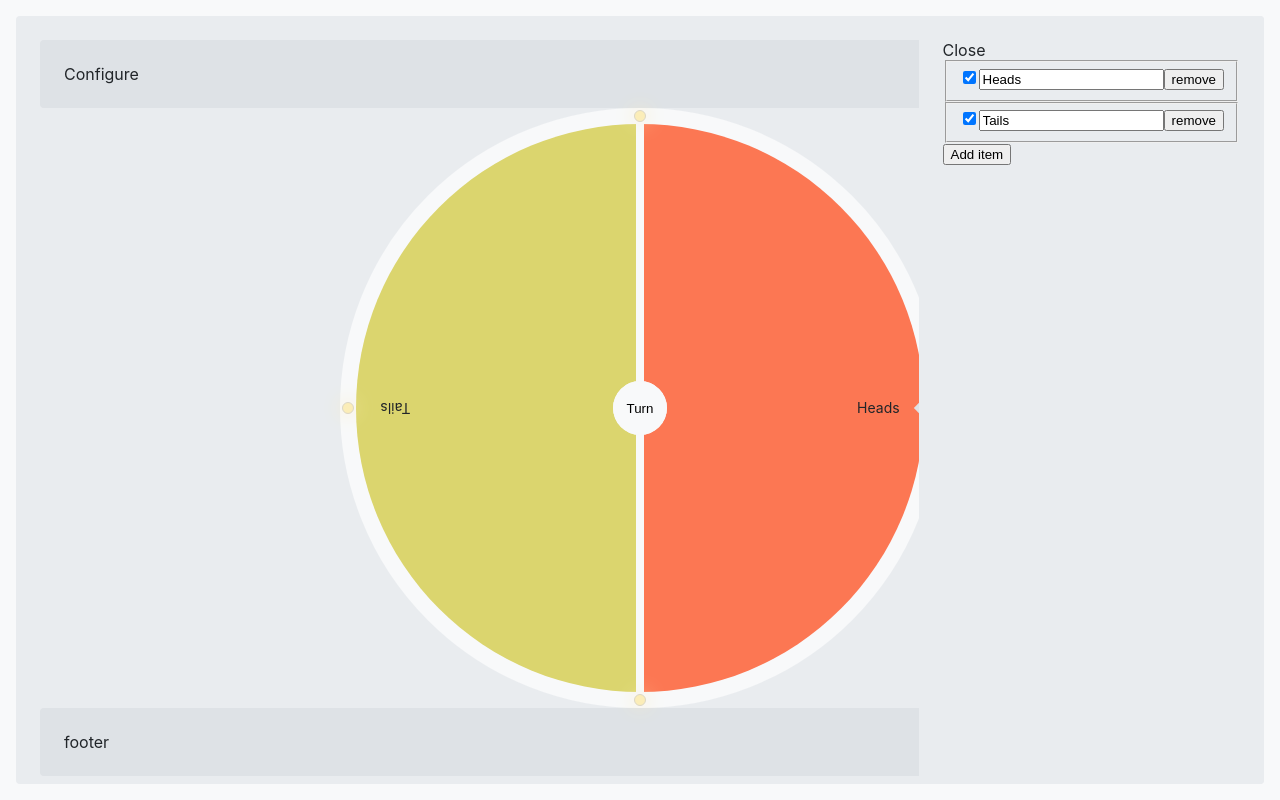
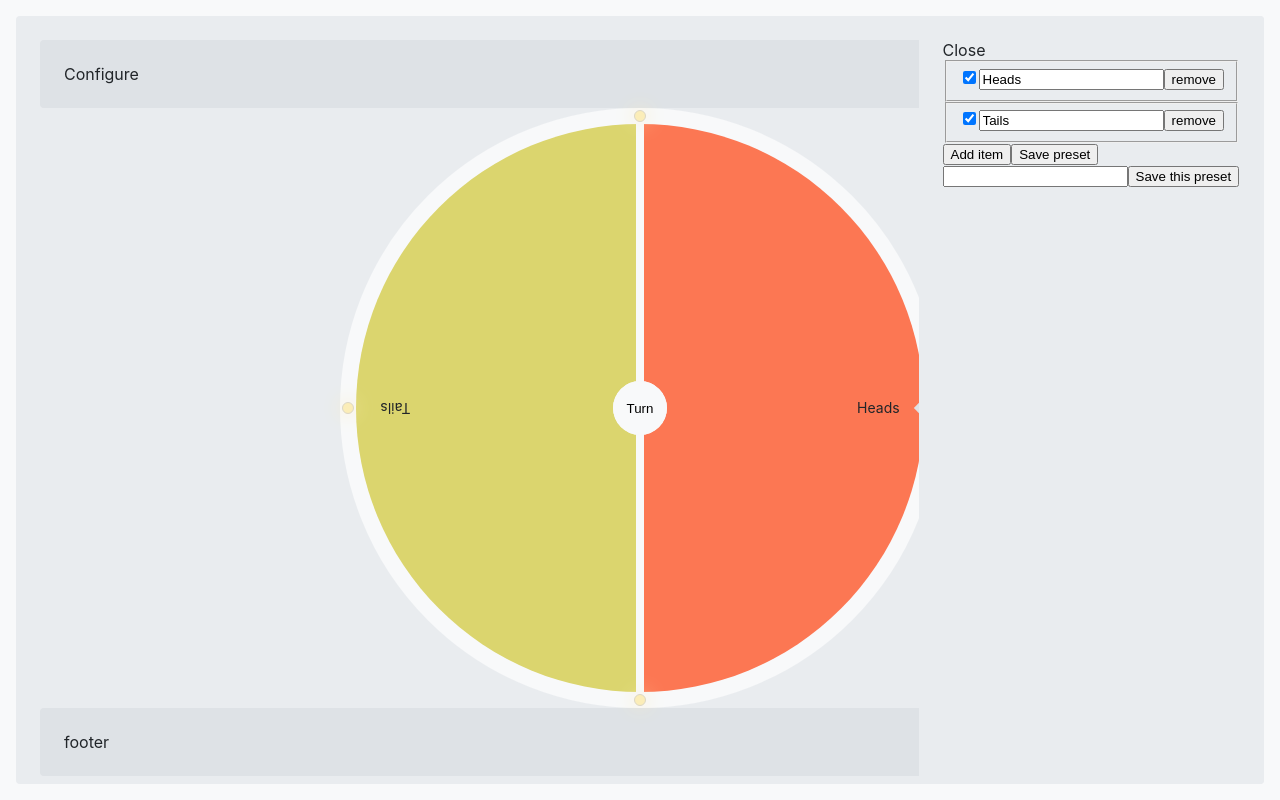
Before and after one commit to LoicGoyet/the-weel, a Next.js app: page / in a window 1280 px wide. Built offline with nearby package versions, Linux system fonts and the light colour scheme.

Commit message:
Save and load presets from localstorage

```diff
--- a/components/Form/index.tsx
+++ b/components/Form/index.tsx
@@ -1,3 +1,4 @@
+import React from 'react';
 import {
   addNewItem,
   getIsItemDrafted,
@@ -8,14 +9,16 @@ import {
   setItemAsUndrafted,
   updateItemLabel,
 } from '../../data/wheel';
+import NewPresetForm from '../NewPresetForm';
+import LoadPresetForm from '../LoadPresetForm';
+import {setPreset} from '../../services/setPreset';
 
 export type Props = {
-  className?: string;
   items: Items;
   onChange: (items: Items) => void;
 };
 
-const Form = ({className, items, onChange}: Props) => {
+const Form = ({items, onChange}: Props) => {
   const handleLabelChange = (
     e: React.ChangeEvent<HTMLInputElement>,
     itemId: Item['id'],
@@ -45,8 +48,17 @@ const Form = ({className, items, onChange}: Props) => {
     }
   };
 
+  const handlePresetSubmit = (name: string) => {
+    setPreset(name, items);
+  };
+
+  const handleLoadPresetSubmit = (items: Items) => {
+    onChange(items);
+  };
+
   return (
-    <form className={className}>
+    <React.Fragment>
+      <form>
         {items.allIds.map(itemId => {
           const item = items.byId[itemId] as Item;
           const isItemDrafted = getIsItemDrafted(item.id, items);
@@ -74,7 +86,12 @@ const Form = ({className, items, onChange}: Props) => {
         <button type='button' onClick={handleAddItemClick}>
           Add item
         </button>
+        <button type='button'>Save preset</button>
       </form>
+
+      <NewPresetForm onSubmit={handlePresetSubmit} />
+      <LoadPresetForm onSubmit={handleLoadPresetSubmit} />
+    </React.Fragment>
   );
 };
 
--- /dev/null
+++ b/components/LoadPresetForm/index.tsx
@@ -0,0 +1,42 @@
+import React from 'react';
+import {Items, Presets} from '../../data/wheel';
+import {getPresets} from '../../services/getPreset';
+
+type Props = {
+  onSubmit: (items: Items) => void;
+};
+
+const NewPresetForm = ({onSubmit}: Props) => {
+  const [presets, setPresets] = React.useState<Presets>(getPresets());
+
+  const updatePresets = () => {
+    setPresets(getPresets());
+  };
+
+  React.useEffect(() => {
+    window.addEventListener('presetsUpdated', updatePresets);
+
+    return () => {
+      window.removeEventListener('presetsUpdated', updatePresets);
+    };
+  });
+
+  const handlePresetClick =
+    (name: string) => (e: React.MouseEvent<HTMLButtonElement>) => {
+      e.preventDefault();
+      const items = presets[name];
+      onSubmit(items);
+    };
+
+  return (
+    <ul>
+      {Object.keys(presets).map(name => (
+        <li key={name}>
+          <button onClick={handlePresetClick(name)}>{name}</button>
+        </li>
+      ))}
+    </ul>
+  );
+};
+
+export default NewPresetForm;
--- /dev/null
+++ b/components/NewPresetForm/index.tsx
@@ -0,0 +1,34 @@
+import React from 'react';
+import {useForm} from './useForm';
+
+type Props = {
+  onSubmit: (name: string) => void;
+};
+
+const NewPresetForm = ({onSubmit}: Props) => {
+  const {updateValue, values, touched, errors, hasErrors, setAllTouched, reset} =
+    useForm();
+  const handleNameChange = (e: React.ChangeEvent<HTMLInputElement>) => {
+    e.preventDefault();
+    updateValue('name', e.target.value);
+  };
+
+  const handleSubmit = (e: React.FormEvent<HTMLFormElement>) => {
+    e.preventDefault();
+    if (hasErrors) {
+      return setAllTouched();
+    }
+    onSubmit(values.name);
+    return reset();
+  };
+
+  return (
+    <form onSubmit={handleSubmit}>
+      <input value={values.name} onChange={handleNameChange} />
+      {touched.name && errors.name ? <div>{errors.name}</div> : null}
+      <button type='submit'>Save this preset</button>
+    </form>
+  );
+};
+
+export default NewPresetForm;
--- /dev/null
+++ b/components/NewPresetForm/useForm.ts
@@ -0,0 +1,98 @@
+import React from 'react';
+
+type State<P extends string = 'name'> = {
+  values: Record<P, string>;
+  errors: Record<P, string>;
+  touched: Record<P, boolean>;
+};
+
+type Action =
+  | {type: 'SET_VALUE'; payload: {property: string; value: string}}
+  | {type: 'SET_ALL_TOUCHED'}
+  | {type: 'RESET'};
+
+const initialState: State = {
+  values: {
+    name: '',
+  },
+  errors: {
+    name: 'Required',
+  },
+  touched: {
+    name: false,
+  },
+};
+
+const reducer = (state: State, action: Action): State => {
+  switch (action.type) {
+    case 'SET_VALUE': {
+      return {
+        ...state,
+        values: {
+          ...state.values,
+          [action.payload.property]: action.payload.value,
+        },
+        touched: {
+          ...state.touched,
+          [action.payload.property]: true,
+        },
+        errors: {
+          ...state.errors,
+          [action.payload.property]: !action.payload.value.trim() ? 'Required' : '',
+        },
+      };
+    }
+    case 'SET_ALL_TOUCHED': {
+      return {
+        ...state,
+        touched: Object.keys(state.touched).reduce((acc, key) => {
+          return {
+            ...acc,
+            [key]: true,
+          };
+        }, state.touched),
+      };
+    }
+
+    case 'RESET': {
+      return initialState;
+    }
+
+    default: {
+      return state;
+    }
+  }
+};
+
+export const useForm = () => {
+  const [state, dispatch] = React.useReducer(reducer, initialState);
+
+  const updateValue = React.useCallback(
+    (property: 'name', value: string) => {
+      dispatch({type: 'SET_VALUE', payload: {property, value}});
+    },
+    [dispatch],
+  );
+
+  const hasErrors = React.useMemo(() => {
+    return Object.values(state.errors).some(error => error);
+  }, [state.errors]);
+
+  const setAllTouched = React.useCallback(() => {
+    dispatch({type: 'SET_ALL_TOUCHED'});
+  }, [dispatch]);
+
+  const reset = React.useCallback(() => {
+    dispatch({type: 'RESET'});
+  }, [dispatch]);
+
+  return {
+    values: state.values,
+    errors: state.errors,
+    touched: state.touched,
+    updateValue,
+    hasErrors,
+    setAllTouched,
+    reset,
+  };
+};
--- a/data/wheel.ts
+++ b/data/wheel.ts
@@ -4,14 +4,14 @@ import {fromArrToRgb, interpolateColors, RgbArray} from '../utils/colors';
 import {removeKeyFromObject} from '../utils/object';
 import {z} from 'zod';
 
-const Item = z.object({
+export const Item = z.object({
   id: z.string(),
   label: z.string(),
   color: z.string(),
 });
 export type Item = z.infer<typeof Item>;
 
-const Items = z.object({
+export const Items = z.object({
   byId: z.record(Item),
   allIds: z.array(z.string()),
   draftedIds: z.array(z.string()),
@@ -19,8 +19,8 @@ const Items = z.object({
 });
 export type Items = z.infer<typeof Items>;
 
-const ItemsRecord = z.record(Item);
-export type ItemsRecord = z.infer<typeof ItemsRecord>;
+export const Presets = z.record(Items);
+export type Presets = z.infer<typeof Presets>;
 
 const firstItemColorArr: RgbArray = [252, 119, 83];
 const lastItemColorArr: RgbArray = [219, 213, 110];
--- /dev/null
+++ b/services/getPreset.ts
@@ -0,0 +1,11 @@
+import {Presets} from '../data/wheel';
+
+export const getPresets = () => {
+  const rawPresets = window.localStorage.getItem('presets') || '{}';
+  try {
+    const presets = Presets.parse(JSON.parse(rawPresets));
+    return presets;
+  } catch {
+    return {};
+  }
+};
--- /dev/null
+++ b/services/setPreset.ts
@@ -0,0 +1,13 @@
+import {Items, resetItemsPicks} from '../data/wheel';
+import {getPresets} from './getPreset';
+
+export const setPreset = (name: string, items: Items) => {
+  const presets = getPresets();
+  const newPresets = {
+    ...presets,
+    [name]: resetItemsPicks(items),
+  };
+
+  window.localStorage.setItem('presets', JSON.stringify(newPresets));
+  window.dispatchEvent(new Event('presetsUpdated'));
+};
```
Lines whose indentation alone changed are shown as unchanged.
